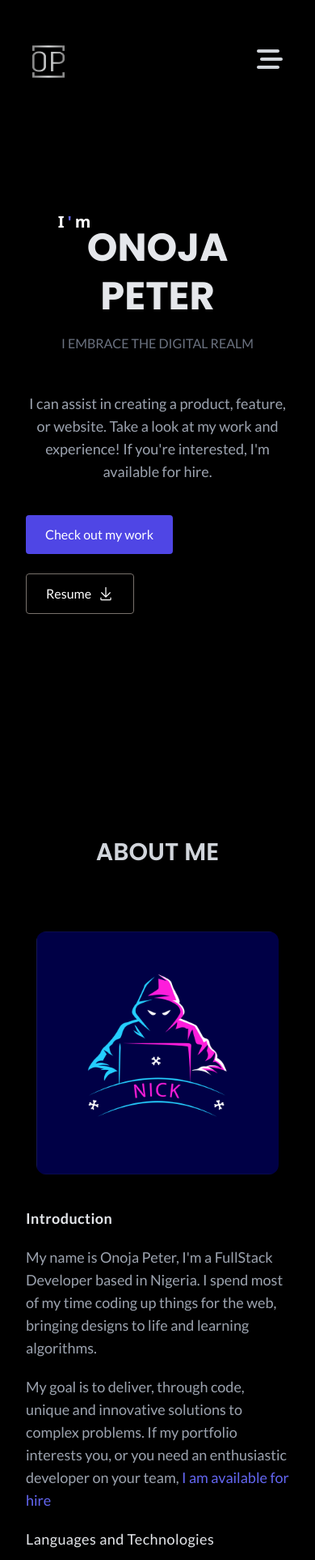
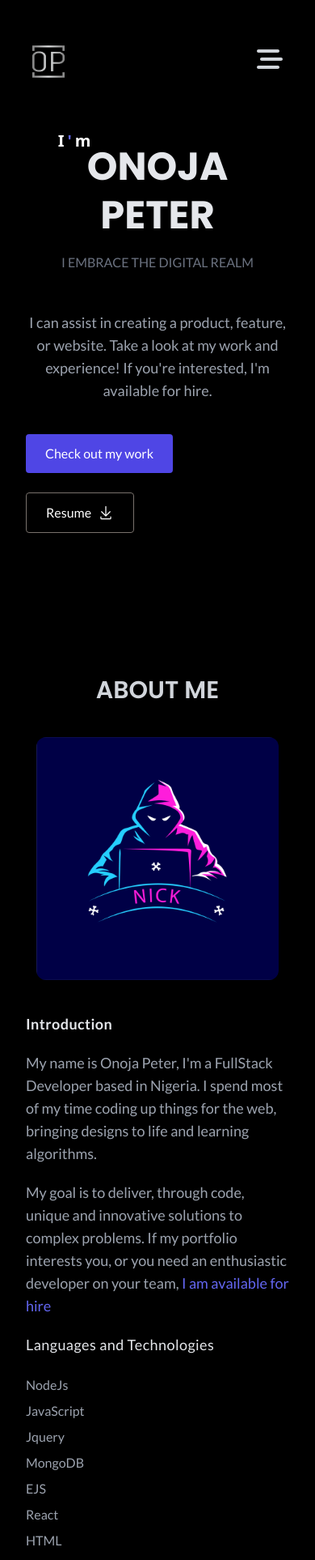
Before and after one commit to OnojaPeter/portfolio, a React (Vite) app: page / in a window 390 px wide. Shown: the top 1926 px of the page at 81% size. Built offline with nearby package versions, Linux system fonts and the light colour scheme.

Commit message:
made some changes for mobile responsiveness

```diff
--- a/src/components/About.jsx
+++ b/src/components/About.jsx
@@ -2,8 +2,8 @@
 function About() {
     return (
         <div>
-            <div className="px-8 mx-auto mb-[224px] max-w-screen-2xl md:px-12" id="About">
-                <h1 className="mb-20 text-3xl font-semibold text-center text-gray-300 uppercase font-poppins">About me</h1>
+            <div className="px-8 mx-auto mb-[80px] md:mb-[224px] max-w-screen-2xl md:px-12" id="About">
+                <h1 className="mb-10 md:mb-20 text-3xl font-semibold text-center text-gray-300 uppercase font-poppins">About me</h1>
 
                 <div className="flex flex-col gap-y-10  justify-between  md:flex-row ">
                     <div className="flex justify-center md:items-start w-full mx-auto max-w-[300px] md:w-[40%]">
--- a/src/components/Contact.jsx
+++ b/src/components/Contact.jsx
@@ -38,7 +38,7 @@ function Contact() {
     };
 
     return (
-        <div className="px-8 mx-auto mb-[224px] max-w-screen-2xl md:px-12" id="Contact">
+        <div className="px-8 mx-auto mb-[80px] md:mb-[224px] max-w-screen-2xl md:px-12" id="Contact">
             <div className="flex flex-col items-center gap-6">
                 <h1 className="text-3xl font-semibold text-center text-gray-200 uppercase font-poppins">Contact Me</h1>
                 <p className="max-w-xl mb-10 text-lg text-center text-gray-400 font-lato">You might want to develop a website, application or discuss anything related. Feel free to leave a message below</p>
--- a/src/components/MainContent.jsx
+++ b/src/components/MainContent.jsx
@@ -6,7 +6,7 @@ import Button from "./Button"
 function MainContent() {
     return (
         <div className="px-8 mx-auto mb-24 max-w-screen-2xl md:px-12" id="Home">
-            <div className="flex flex-col items-center justify-center text-center py-[180px]">
+            <div className="flex flex-col items-center justify-center text-center py-[80px] md:py-[180px]">
                 <div className="flex gap-2 relative">
                     <p className="absolute -left-9 -top-4  text-xl font-semibold  text-white">I<span className="mx-1 text-indigo-500">'</span>m</p>
                     <h1 className="mb-4 text-5xl font-bold leading-tight text-gray-200 uppercase md:text-7xl font-poppins">Onoja <br className="sm:hidden block"></br> Peter</h1>
--- a/src/components/Project.jsx
+++ b/src/components/Project.jsx
@@ -24,12 +24,12 @@ function Project() {
     };
 
     return (
-        <div className="px-8 mx-auto mb-[224px] max-w-screen-2xl md:px-12" id="Project">
+        <div className="px-8 mx-auto mb-[80px] md:mb-[224px] max-w-screen-2xl md:px-12" id="Project">
             <div className="flex flex-col items-center gap-6">
                 <h1 className="text-3xl font-semibold text-center text-gray-200 uppercase font-poppins">Projects</h1>
-                <p className="max-w-xl mb-10 text-lg text-center text-gray-400 font-lato">You might want to develop a website, application or discuss anything related. Feel free to leave a message below</p>
+                {/* <p className="max-w-xl mb-10 text-lg text-center text-gray-400 font-lato">You might want to develop a website, application or discuss anything related. Feel free to leave a message below</p> */}
 
-                <div className="grid gap-8 px-8 grid md:grid-cols-2 xl:grid-cols-3">
+                <div className="grid gap-8 md:px-8 grid md:grid-cols-2 xl:grid-cols-3">
 
                     {projects.slice(0, projectsToShow).map((project) => (
                         <div key={project.id} className="p-5 text-gray-300 bg-gray-800 rounded-lg h-full md:w-full border-[0.5px] border-gray-600 hover:-translate-y-2 transition-all duration-300">
```
